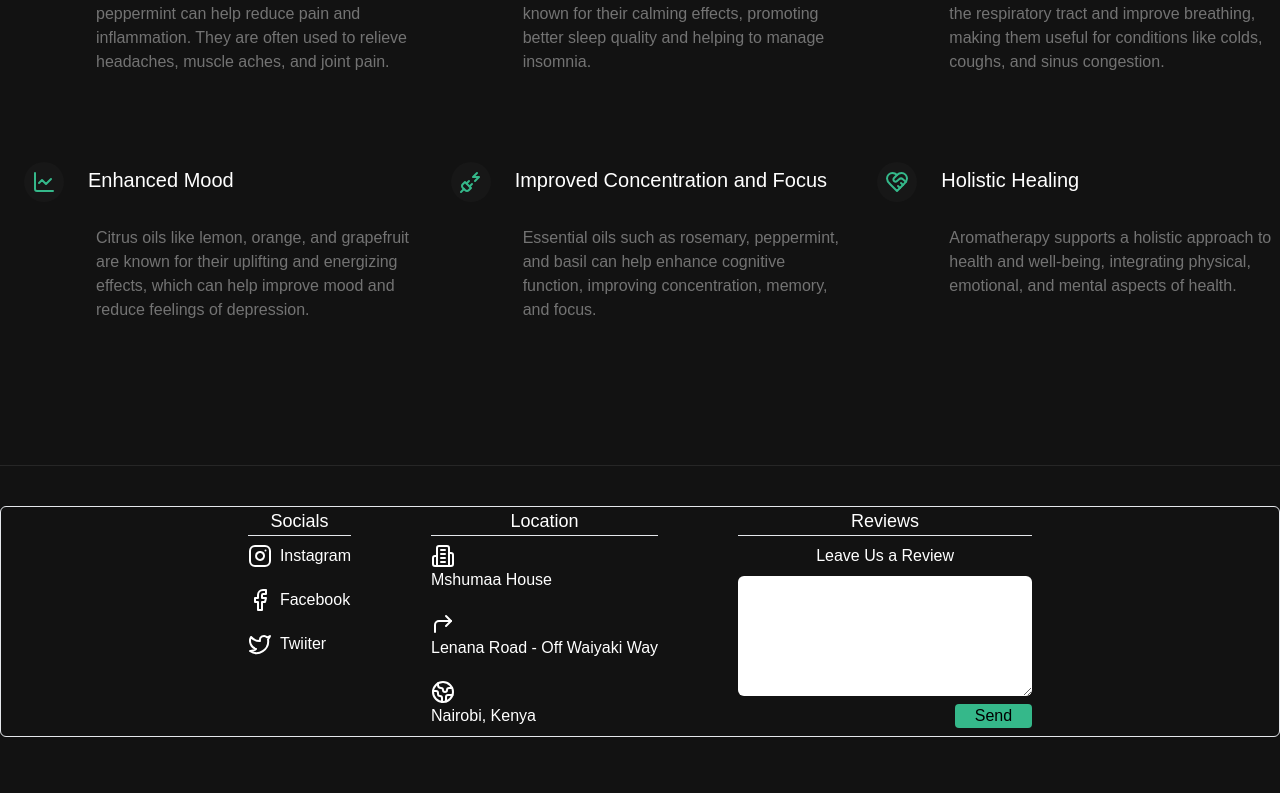
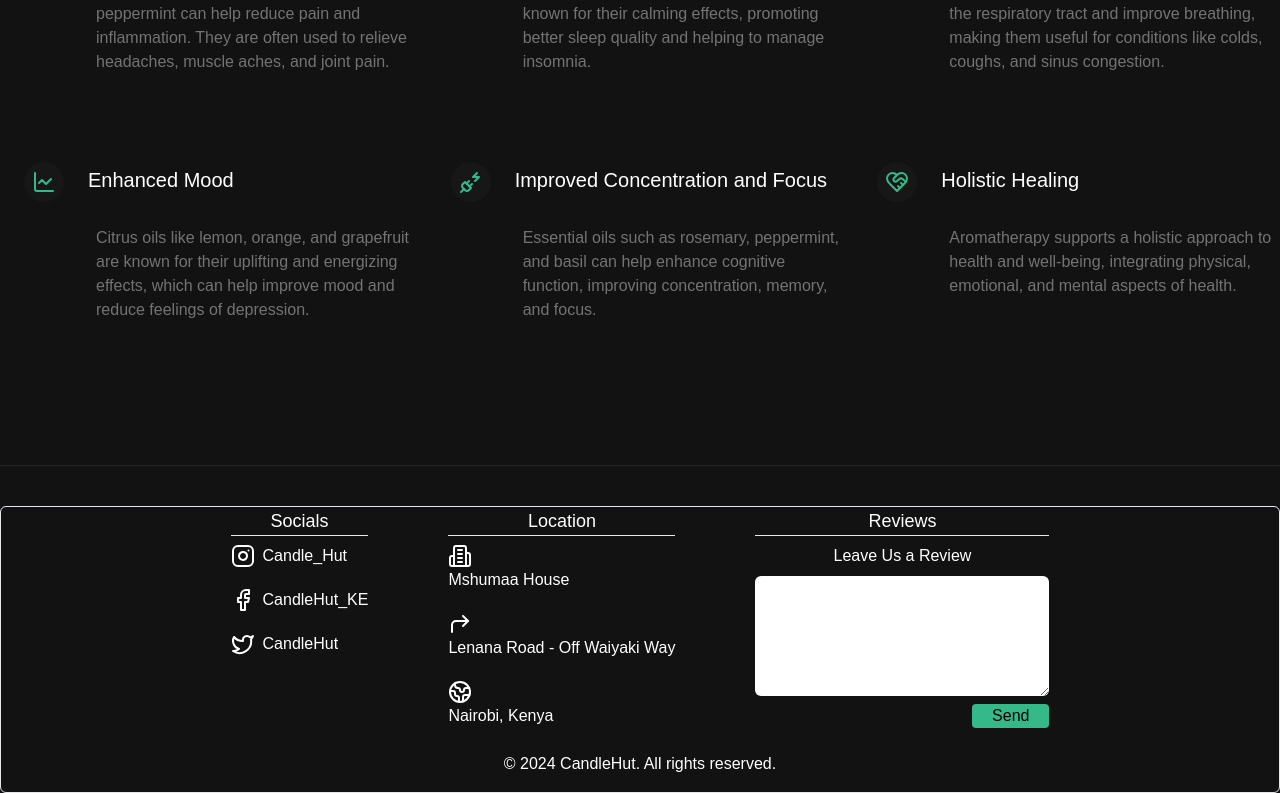
Before and after one commit to nzommmo/Candle-hut-project, a React (Vite) app in the folder Frontend/Candlehut/: page / in a window 1280 px wide. Shown: the part 1030-1823 px from the top of the page. Before the commit the page ends 1767 px from the top, so only its background shows below. Built offline with nearby package versions, Linux system fonts and the light colour scheme.

Commit message:
Features

```diff
--- a/Frontend/Candlehut/src/Components/Homepage/Footer.jsx
+++ b/Frontend/Candlehut/src/Components/Homepage/Footer.jsx
@@ -1,3 +1,4 @@
+import CopyrightFooter from "../Products/CopyrightFooter";
 import { Facebook } from "lucide-react";
 import { Twitter} from "lucide-react";
 import { InstagramIcon } from "lucide-react";
@@ -18,9 +19,9 @@
             <hr className="w-full"/>
 
             <ul className="flex flex-col mt-2 gap-5 ">
-            <li><a href="#" className="flex gap-2 hover:text-customGreen"> <InstagramIcon/> Instagram</a></li>
-            <li><a href="#" className="flex gap-2 hover:text-customGreen"><Facebook/> Facebook</a></li>
-            <li><a href="#" className="flex gap-2 hover:text-customGreen"> <Twitter/> Twiiter</a></li>
+            <li><a href="#" className="flex gap-2 hover:text-customGreen"> <InstagramIcon/> Candle_Hut</a></li>
+            <li><a href="#" className="flex gap-2 hover:text-customGreen"><Facebook/> CandleHut_KE</a></li>
+            <li><a href="#" className="flex gap-2 hover:text-customGreen"> <Twitter/> CandleHut</a></li>
             </ul>
 
           </div>
@@ -46,10 +47,14 @@
 
             </div>
 
+
           </div>
 
 
+
         </div>
+        <CopyrightFooter/>
+
 
       </div>
   )
--- a/Frontend/Candlehut/src/Components/Homepage/Homepage.jsx
+++ b/Frontend/Candlehut/src/Components/Homepage/Homepage.jsx
@@ -3,7 +3,6 @@
 import Blog from "./Blog"
 import Footer from "./Footer"
 import Features from "./Features"
-
 
 
 const Homepage = () => {
```
